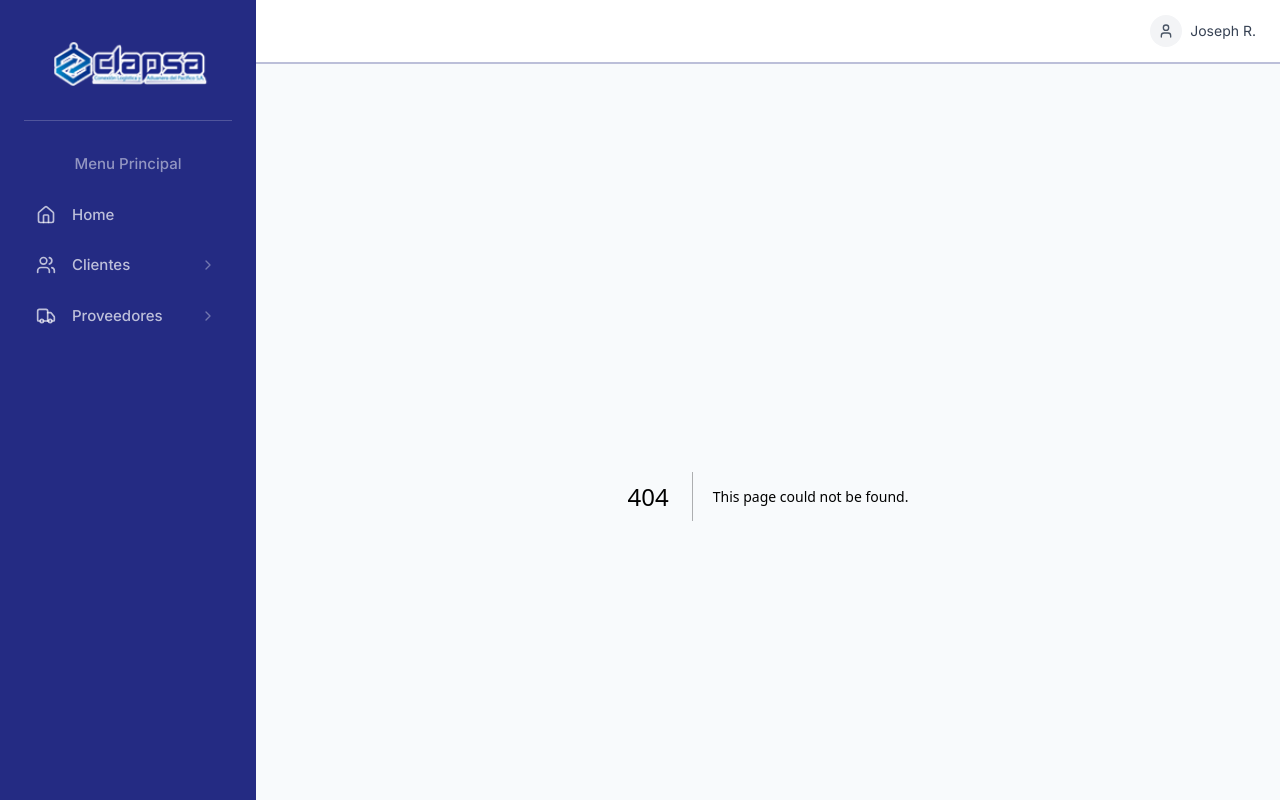
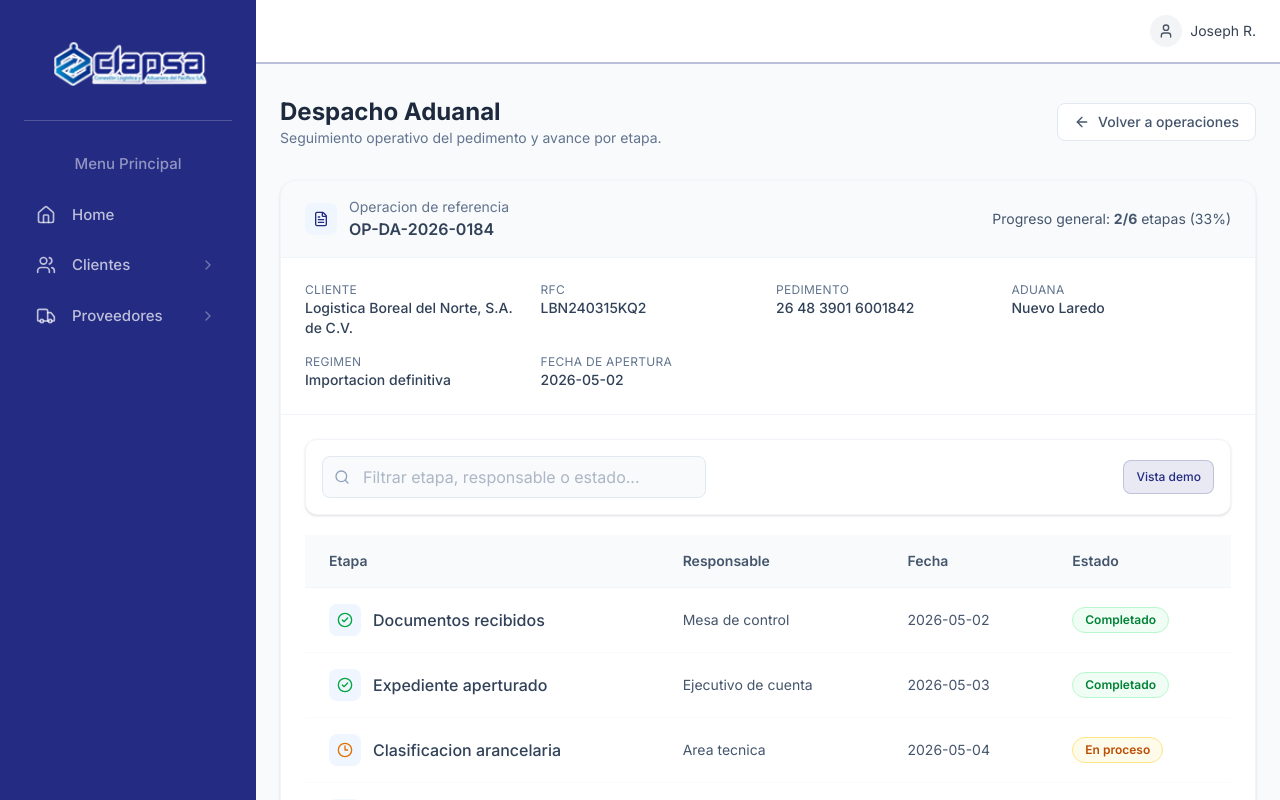
Before and after one commit to Yosefhxh/Clapsa-Net, a Next.js app: page /operaciones/despacho-aduanal in a window 1280 px wide. Before the commit this address had no page. Built offline with nearby package versions, Linux system fonts and the light colour scheme.

Commit message:
Despacho aduanal prueba

```diff
--- /dev/null
+++ b/app/operaciones/despacho-aduanal/page.tsx
@@ -0,0 +1,204 @@
+"use client";
+
+import Link from "next/link";
+import { ArrowLeft, CheckCircle2, Clock3, FileText, Search } from "lucide-react";
+
+type PasoEstado = "completado" | "en-proceso" | "pendiente";
+
+interface PasoDespacho {
+  id: number;
+  etapa: string;
+  responsable: string;
+  fecha: string;
+  estado: PasoEstado;
+}
+
+const operacionDemo = {
+  referencia: "OP-DA-2026-0184",
+  pedimento: "26 48 3901 6001842",
+  cliente: "Logistica Boreal del Norte, S.A. de C.V.",
+  rfc: "LBN240315KQ2",
+  aduana: "Nuevo Laredo",
+  regimen: "Importacion definitiva",
+  fechaApertura: "2026-05-02",
+};
+
+const pasos: PasoDespacho[] = [
+  {
+    id: 1,
+    etapa: "Documentos recibidos",
+    responsable: "Mesa de control",
+    fecha: "2026-05-02",
+    estado: "completado",
+  },
+  {
+    id: 2,
+    etapa: "Expediente aperturado",
+    responsable: "Ejecutivo de cuenta",
+    fecha: "2026-05-03",
+    estado: "completado",
+  },
+  {
+    id: 3,
+    etapa: "Clasificacion arancelaria",
+    responsable: "Area tecnica",
+    fecha: "2026-05-04",
+    estado: "en-proceso",
+  },
+  {
+    id: 4,
+    etapa: "Generacion de COVE",
+    responsable: "Documentacion",
+    fecha: "-",
+    estado: "pendiente",
+  },
+  {
+    id: 5,
+    etapa: "Captura de pedimento",
+    responsable: "Glosa",
+    fecha: "-",
+    estado: "pendiente",
+  },
+  {
+    id: 6,
+    etapa: "Pago y validacion",
+    responsable: "Tesoreria",
+    fecha: "-",
+    estado: "pendiente",
+  },
+];
+
+const estadoStyles: Record<PasoEstado, string> = {
+  completado: "bg-green-50 text-green-700 border border-green-200",
+  "en-proceso": "bg-amber-50 text-amber-700 border border-amber-200",
+  pendiente: "bg-slate-50 text-slate-600 border border-slate-200",
+};
+
+const estadoLabel: Record<PasoEstado, string> = {
+  completado: "Completado",
+  "en-proceso": "En proceso",
+  pendiente: "Pendiente",
+};
+
+export default function DespachoAduanalPage() {
+  const completados = pasos.filter((paso) => paso.estado === "completado").length;
+  const progreso = Math.round((completados / pasos.length) * 100);
+
+  return (
+    <div className="space-y-8">
+      <div className="flex flex-col gap-2 md:flex-row md:items-center md:justify-between">
+        <div>
+          <h1 className="text-2xl font-bold text-slate-800">Despacho Aduanal</h1>
+          <p className="text-slate-500 text-sm">Seguimiento operativo del pedimento y avance por etapa.</p>
+        </div>
+        <Link
+          href="/operaciones"
+          className="inline-flex items-center gap-2 px-4 py-2 bg-white border border-slate-200 rounded-lg text-slate-600 hover:bg-slate-50 transition-colors text-sm font-medium"
+        >
+          <ArrowLeft className="w-4 h-4" />
+          Volver a operaciones
+        </Link>
+      </div>
+
+      <div className="bg-white rounded-2xl shadow-sm border border-slate-100 overflow-hidden">
+        <div className="px-6 py-4 bg-slate-50 border-b border-slate-100 flex flex-col gap-3 md:flex-row md:items-center md:justify-between">
+          <div className="flex items-center gap-3">
+            <div className="p-2 bg-blue-50 rounded-lg">
+              <FileText className="w-4 h-4 text-aduanaBlue" />
+            </div>
+            <div>
+              <p className="text-sm text-slate-500">Operacion de referencia</p>
+              <p className="font-semibold text-slate-700">{operacionDemo.referencia}</p>
+            </div>
+          </div>
+          <div className="text-sm text-slate-600">
+            Progreso general: <strong>{completados}/{pasos.length}</strong> etapas ({progreso}%)
+          </div>
+        </div>
+
+        <div className="grid grid-cols-1 md:grid-cols-2 lg:grid-cols-4 gap-4 p-6 border-b border-slate-100">
+          <div>
+            <p className="text-xs text-slate-500 uppercase tracking-wide">Cliente</p>
+            <p className="text-sm font-medium text-slate-700">{operacionDemo.cliente}</p>
+          </div>
+          <div>
+            <p className="text-xs text-slate-500 uppercase tracking-wide">RFC</p>
+            <p className="text-sm font-medium text-slate-700">{operacionDemo.rfc}</p>
+          </div>
+          <div>
+            <p className="text-xs text-slate-500 uppercase tracking-wide">Pedimento</p>
+            <p className="text-sm font-medium text-slate-700">{operacionDemo.pedimento}</p>
+          </div>
+          <div>
+            <p className="text-xs text-slate-500 uppercase tracking-wide">Aduana</p>
+            <p className="text-sm font-medium text-slate-700">{operacionDemo.aduana}</p>
+          </div>
+          <div>
+            <p className="text-xs text-slate-500 uppercase tracking-wide">Regimen</p>
+            <p className="text-sm font-medium text-slate-700">{operacionDemo.regimen}</p>
+          </div>
+          <div>
+            <p className="text-xs text-slate-500 uppercase tracking-wide">Fecha de apertura</p>
+            <p className="text-sm font-medium text-slate-700">{operacionDemo.fechaApertura}</p>
+          </div>
+        </div>
+
+        <div className="p-6">
+          <div className="flex flex-col md:flex-row gap-3 items-center md:justify-between bg-white p-4 rounded-xl shadow-sm border border-slate-100 mb-5">
+            <div className="relative w-full md:w-80 lg:w-96">
+              <Search className="absolute left-3 top-1/2 -translate-y-1/2 w-4 h-4 text-slate-400" />
+              <input
+                type="text"
+                value=""
+                readOnly
+                placeholder="Filtrar etapa, responsable o estado..."
+                className="w-full pl-10 pr-4 py-2 border border-slate-200 rounded-lg text-slate-500 bg-slate-50 cursor-not-allowed"
+              />
+            </div>
+            <span className="text-xs px-3 py-2 rounded-lg bg-aduanaBlue/10 text-aduanaBlue border border-aduanaBlue/20 font-medium">
+              Vista demo
+            </span>
+          </div>
+
+          <div className="overflow-x-auto">
+            <table className="w-full text-left border-collapse min-w-[780px]">
+              <thead>
+                <tr className="bg-slate-50 border-b border-slate-100">
+                  <th className="px-6 py-4 text-sm font-semibold text-slate-600">Etapa</th>
+                  <th className="px-6 py-4 text-sm font-semibold text-slate-600">Responsable</th>
+                  <th className="px-6 py-4 text-sm font-semibold text-slate-600">Fecha</th>
+                  <th className="px-6 py-4 text-sm font-semibold text-slate-600">Estado</th>
+                </tr>
+              </thead>
+              <tbody className="divide-y divide-slate-50">
+                {pasos.map((paso) => (
+                  <tr key={paso.id} className="hover:bg-slate-50/50 transition-colors">
+                    <td className="px-6 py-4">
+                      <div className="flex items-center gap-3">
+                        <div className="p-2 bg-blue-50 rounded-lg">
+                          {paso.estado === "completado" ? (
+                            <CheckCircle2 className="w-4 h-4 text-green-600" />
+                          ) : (
+                            <Clock3 className="w-4 h-4 text-amber-600" />
+                          )}
+                        </div>
+                        <span className="font-medium text-slate-700">{paso.etapa}</span>
+                      </div>
+                    </td>
+                    <td className="px-6 py-4 text-slate-600 text-sm">{paso.responsable}</td>
+                    <td className="px-6 py-4 text-slate-600 text-sm">{paso.fecha}</td>
+                    <td className="px-6 py-4 text-sm">
+                      <span className={`inline-flex px-3 py-1 rounded-full text-xs font-semibold ${estadoStyles[paso.estado]}`}>
+                        {estadoLabel[paso.estado]}
+                      </span>
+                    </td>
+                  </tr>
+                ))}
+              </tbody>
+            </table>
+          </div>
+        </div>
+      </div>
+    </div>
+  );
+}
```
